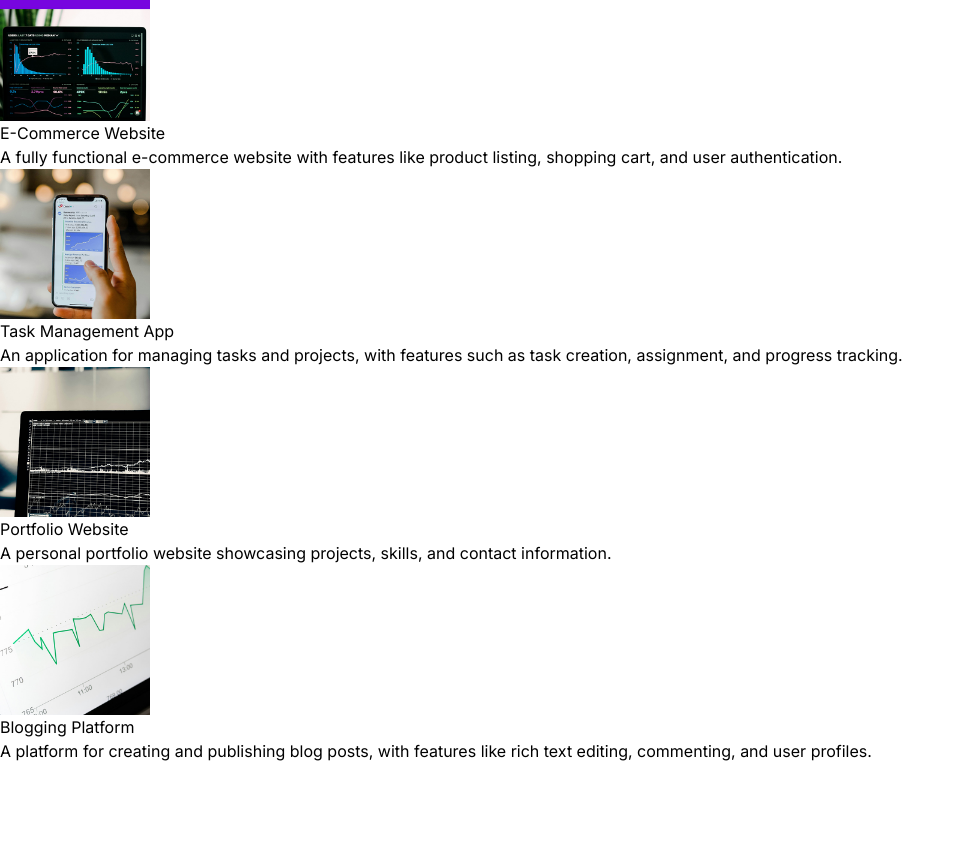
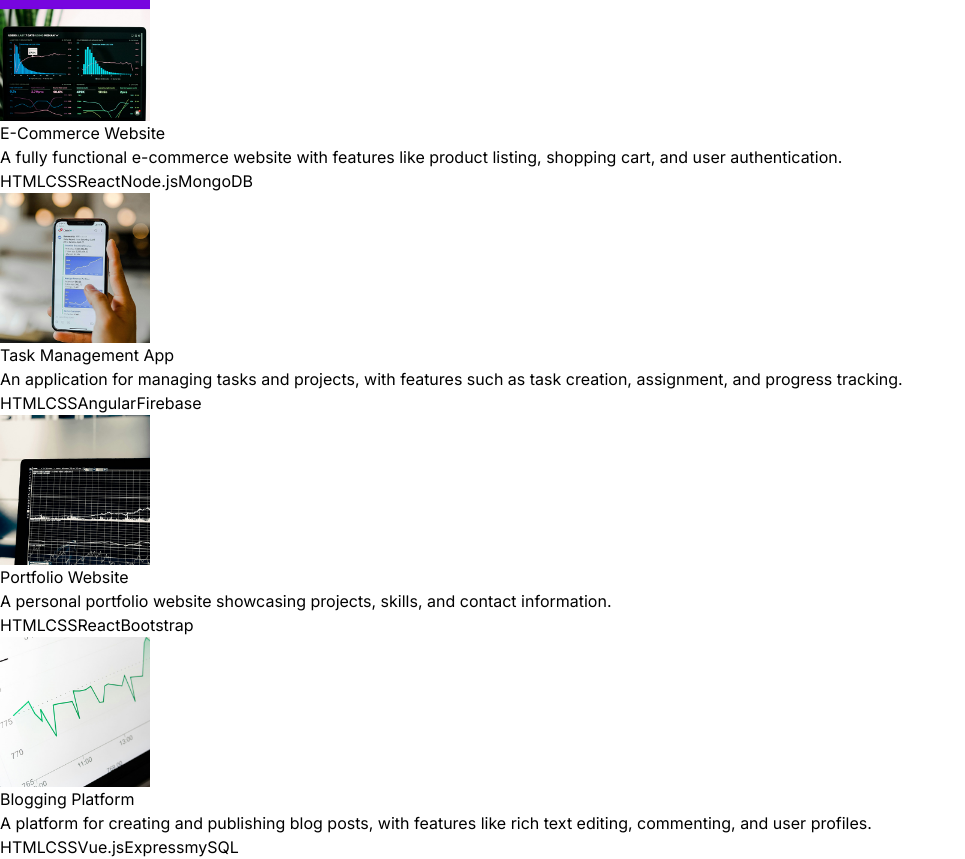
Before and after one commit to Nwaforce/Portfolio, a React (Vite) app: page / in a window 1280 px wide. Shown: the part 1860-2719 px from the top of the page, without its empty margins (0-965 px from the left). Before the commit the page ends 2623 px from the top, so only its background shows below. Built offline with nearby package versions, Linux system fonts and the light colour scheme.

Commit message:
projects-technologies

```diff
--- a/src/components/Project.jsx
+++ b/src/components/Project.jsx
@@ -17,7 +17,9 @@
           <div className='w-full max-w-full lg:w-3/4'>
           <h6 className='mb-2 font-semibold'>{project.title}</h6>
           <p className='mb-4 text-neutral-400'>{project.description}</p>
-          {project.technologies.map}
+          {project.technologies.map((tech, index) =>(
+            <span key={index} className='mr-2 rounded bg-neutral-900 px-2 py-1 text-sm font-medium text-purple-800'>{tech}</span>
+          ))}
           </div>
           </div>
         ))}
```
